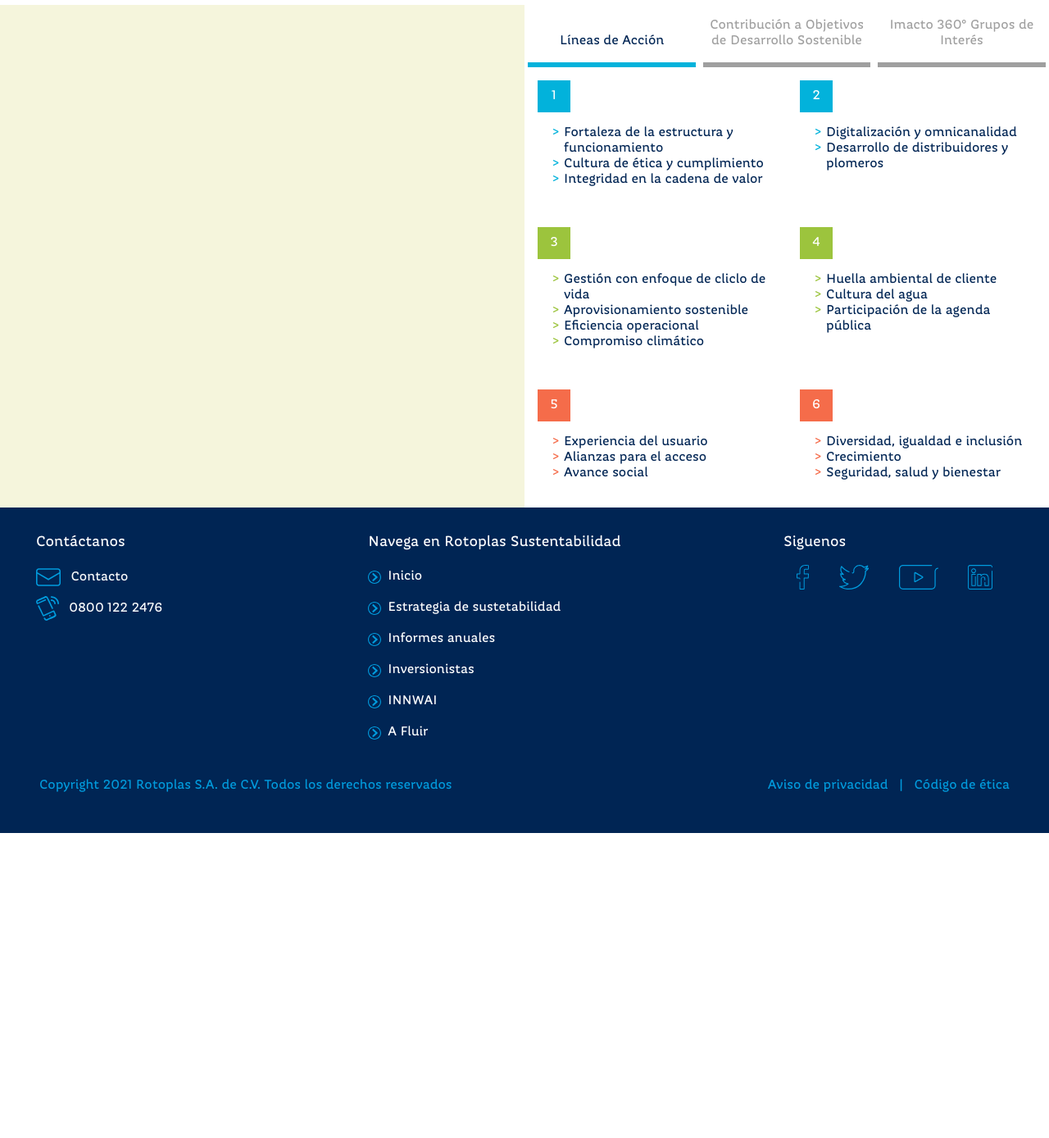
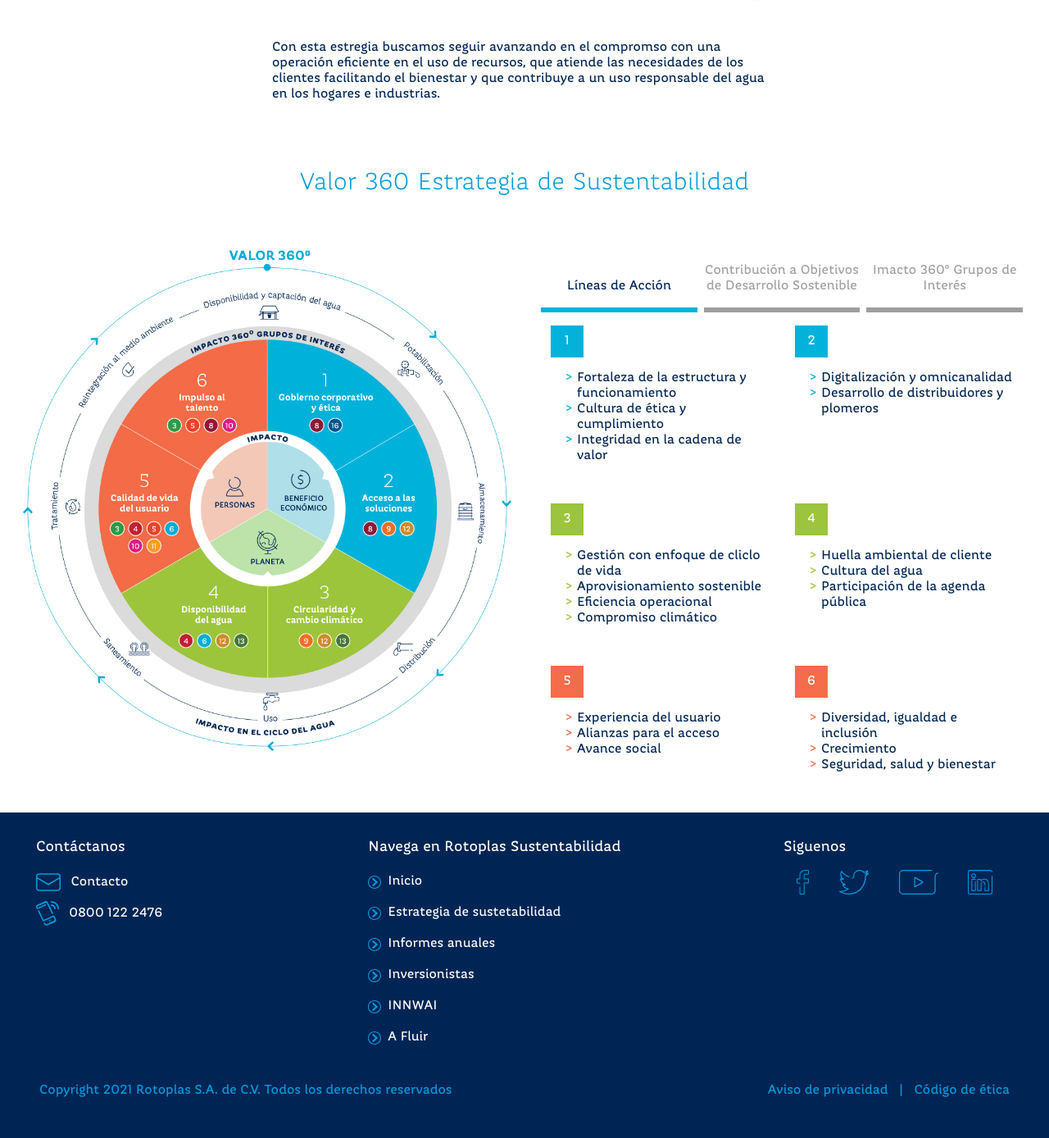
Before and after one commit to rotoplasdml/sustentabilidad, a PHP site: page /estrategia-web.php in a window 1280 px wide. Shown: the part 560-1948 px from the top of the page at 82% size. Before the commit the page ends 1576 px from the top, so only its background shows below. Run offline with PHP 8.4, Linux system fonts and the light colour scheme; some libraries are stand-ins or nearby versions.

Commit message:
Estrategia Web: Imagenes, script para las tabs

```diff
--- a/css/sustentabilidad.css
+++ b/css/sustentabilidad.css
@@ -306,7 +306,6 @@
 
 .valor-imagenes {
     width: 50%;
-    background: beige;
 }
 .valor-tabs-wrapper {
     width: 50%;
@@ -358,7 +357,7 @@
     border-bottom: 6px solid #9f9f9f;
     padding-top: 1rem;
 }
-.valor-tabs-botones div.seleccion {
+.valor-tabs-botones div.valor-tab-btn-active {
 	color: #002554;
 	border-bottom-color: #02b2db;
 }
--- a/estrategia-web.php
+++ b/estrategia-web.php
@@ -1,25 +1,27 @@
 <?php include 'header.php';?>
 
+<div class="container-fluid">
+
 	<!-- Header -->
-<div class="row justify-content-md-center">
-	<div class="col-12 col-md-5 me-md-3">
+	<div class="row justify-content-md-center py-3 my-3">
+		<div class="col-12 col-md-5 me-md-3 d-flex flex-column justify-content-center align-items-start">
 			<p class="estrategia-web-header-txt light">En 2020 comenzamos a diseñar la evolución de la estrategia actual para poder hacer el lanzamiento de la <span class="bold">Estrategia de Sustentabilidad 2021-2025</span></p>
 			<a class="rtp-btn" href="#">Estrategia 360&deg;</a>
 		</div>
-	<div class="col-12 col-md-5 ms-md-3">
-		<img src="recuros/estrategia-web/x.jpg" alt="Imagen" title="Estrategia">
+		<div class="col-12 col-md-4 col-lg-3 ms-md-3 text-center">
+			<img class="w-100" src="recursos/estrategia-web/estrategia-web-header.jpg" alt="Imagen" title="Estrategia">
 		</div>
 	</div>
 
 	<!-- Contenidos -->
-<div class="row justify-content-sm-center">
+	<div class="row justify-content-sm-center py-3 my-3">
 		<div class="col-12 col-sm-6">
 			<p>Con esta estregia buscamos seguir avanzando en el compromso con una operación eficiente en el uso de recursos, que atiende las necesidades de los clientes facilitando el bienestar y que contribuye a un uso responsable del agua en los hogares e industrias.</p>
 		</div>
 	</div>
 
 	<!-- Titulo -->
-<div class="row justify-content-center">
+	<div class="row justify-content-center py-3 my-3">
 		<div class="col-12 text-center">
 			<p class="fs30 light lhn blue2 mt-3">Valor 360 Estrategia de Sustentabilidad</p>
 		</div>
@@ -28,18 +30,132 @@
 	<!-- Tabs -->
 	<div class="row">
 		<div class="col d-flex flex-row justify-content-center">
-		<div class="valor-imagenes">
-			&nbsp;
+			<div class="valor-imagenes p-3">
+				<img id="valor-tabs-imagen-1" class="valor-tabs-imagen w-100" src="recursos/estrategia-web/tab-imagen-1.jpg" alt="Imagen" title="Tab 1">
+				<img id="valor-tabs-imagen-2" class="valor-tabs-imagen w-100" src="recursos/estrategia-web/tab-imagen-1.jpg" alt="Imagen" title="Tab 2">
+				<img id="valor-tabs-imagen-3" class="valor-tabs-imagen w-100" src="recursos/estrategia-web/tab-imagen-1.jpg" alt="Imagen" title="Tab 3">
 			</div>
 
-		<div class="valor-tabs-wrapper">
+			<div class="valor-tabs-wrapper p-3">
 				<div class="valor-tabs-botones">
-				<div class="seleccion" data="1"><p>Líneas de Acción</p></div>
-				<div data="2"><p>Contribución a Objetivos de Desarrollo Sostenible</p></div>
-				<div data="3"><p>Imacto 360&deg; Grupos de Interés</p></div>
+					<div class="valor-tab-btn valor-tab-btn-active" data="1"><p>Líneas de Acción</p></div>
+					<div class="valor-tab-btn" data="2"><p>Contribución a Objetivos de Desarrollo Sostenible</p></div>
+					<div class="valor-tab-btn" data="3"><p>Imacto 360&deg; Grupos de Interés</p></div>
+				</div>
+				<!-- 1 -->
+				<div id="valor-tabs-1" class="valor-tabs">
+					<div class="valor-tabs-nodo valor-tabs-azul">
+						<p style="background:#02b2db">1</p>
+						<ul>
+							<li>Fortaleza de la estructura y funcionamiento</li>
+							<li>Cultura de ética y cumplimiento</li>
+							<li>Integridad en la cadena de valor</li>
+						</ul>
 					</div>
 
-			<div id="valor-tabs-1" class="valor-tabs">
+					<div class="valor-tabs-nodo valor-tabs-azul">
+						<p style="background:#02b2db">2</p>
+						<ul>
+							<li>Digitalización y omnicanalidad</li>
+							<li>Desarrollo de distribuidores y plomeros</li>
+						</ul>
+					</div>
+
+					<div class="valor-tabs-nodo valor-tabs-verde">
+						<p style="background:#9cc43d">3</p>
+						<ul>
+							<li>Gestión con enfoque de cliclo de vida</li>
+							<li>Aprovisionamiento sostenible</li>
+							<li>Eficiencia operacional</li>
+							<li>Compromiso climático</li>
+						</ul>
+					</div>
+
+					<div class="valor-tabs-nodo valor-tabs-verde">
+						<p style="background:#9cc43d">4</p>
+						<ul>
+							<li>Huella ambiental de cliente</li>
+							<li>Cultura del agua</li>
+							<li>Participación de la agenda pública</li>
+						</ul>
+					</div>
+
+					<div class="valor-tabs-nodo valor-tabs-rojo">
+						<p style="background:#f56c4a">5</p>
+						<ul>
+							<li>Experiencia del usuario</li>
+							<li>Alianzas para el acceso</li>
+							<li>Avance social</li>
+						</ul>
+					</div>
+
+					<div class="valor-tabs-nodo valor-tabs-rojo">
+						<p style="background:#f56c4a">6</p>
+						<ul>
+							<li>Diversidad, igualdad e inclusión</li>
+							<li>Crecimiento</li>
+							<li>Seguridad, salud y bienestar</li>
+						</ul>
+					</div>
+				</div>
+				<!-- 2 -->
+				<div id="valor-tabs-2" class="valor-tabs">
+					<div class="valor-tabs-nodo valor-tabs-azul">
+						<p style="background:#02b2db">1</p>
+						<ul>
+							<li>Fortaleza de la estructura y funcionamiento</li>
+							<li>Cultura de ética y cumplimiento</li>
+							<li>Integridad en la cadena de valor</li>
+						</ul>
+					</div>
+
+					<div class="valor-tabs-nodo valor-tabs-azul">
+						<p style="background:#02b2db">2</p>
+						<ul>
+							<li>Digitalización y omnicanalidad</li>
+							<li>Desarrollo de distribuidores y plomeros</li>
+						</ul>
+					</div>
+
+					<div class="valor-tabs-nodo valor-tabs-verde">
+						<p style="background:#9cc43d">3</p>
+						<ul>
+							<li>Gestión con enfoque de cliclo de vida</li>
+							<li>Aprovisionamiento sostenible</li>
+							<li>Eficiencia operacional</li>
+							<li>Compromiso climático</li>
+						</ul>
+					</div>
+
+					<div class="valor-tabs-nodo valor-tabs-verde">
+						<p style="background:#9cc43d">4</p>
+						<ul>
+							<li>Huella ambiental de cliente</li>
+							<li>Cultura del agua</li>
+							<li>Participación de la agenda pública</li>
+						</ul>
+					</div>
+
+					<div class="valor-tabs-nodo valor-tabs-rojo">
+						<p style="background:#f56c4a">5</p>
+						<ul>
+							<li>Experiencia del usuario</li>
+							<li>Alianzas para el acceso</li>
+							<li>Avance social</li>
+						</ul>
+					</div>
+
+					<div class="valor-tabs-nodo valor-tabs-rojo">
+						<p style="background:#f56c4a">6</p>
+						<ul>
+							<li>Diversidad, igualdad e inclusión</li>
+							<li>Crecimiento</li>
+							<li>Seguridad, salud y bienestar</li>
+						</ul>
+					</div>
+				</div>
+				<!-- 3 -->
+				<div id="valor-tabs-3" class="valor-tabs">
 					<div class="valor-tabs-nodo valor-tabs-azul">
 						<p style="background:#02b2db">1</p>
 						<ul>
@@ -99,4 +215,6 @@
 		</div>
 	</div>
 
+</div>
+
 <?php include 'footer.php';?>
--- a/js/sustentabilidad.js
+++ b/js/sustentabilidad.js
@@ -1032,3 +1032,32 @@
 	  }
 	});
 }
+
+/*  */
+jQuery(document).ready(function($){
+	console.log("modelo:rdy");
+
+	// tabs modelo de sustentabilidad
+		$('.valor-tabs, .valor-tabs-imagen').css({'display':'none','opacity':'0'});
+		$('#valor-tabs-1').css({'display':'inline-flex','opacity':'1'});
+		$('#valor-tabs-imagen-1').css({'display':'block','opacity':'1'});
+
+		$('.valor-tab-btn').click(function(){
+			$('.valor-tab-btn').removeClass('valor-tab-btn-active');
+			focoNumero = $(this).attr('data');
+
+			$('.valor-tabs:visible').fadeTo("fast", 0, function(){
+				$(this).css('display','none');
+				$('#valor-tabs-' + focoNumero).css('display','inline-flex');
+				$('#valor-tabs-' + focoNumero).fadeTo('fast', 1);
+			});
+
+			$('.valor-tabs-imagen:visible').fadeTo("fast", 0, function(){
+				$(this).css('display','none');
+				$('#valor-tabs-imagen-' + focoNumero).css('display','block');
+				$('#valor-tabs-imagen-' + focoNumero).fadeTo('fast', 1);
+			});
+
+			$(this).addClass('valor-tab-btn-active');
+		});
+});
```
Also changed, not shown: recursos/estrategia-web/estrategia-web-header.jpg (added), recursos/estrategia-web/tab-imagen-1.jpg (added). Lines whose indentation alone changed are shown as unchanged.
